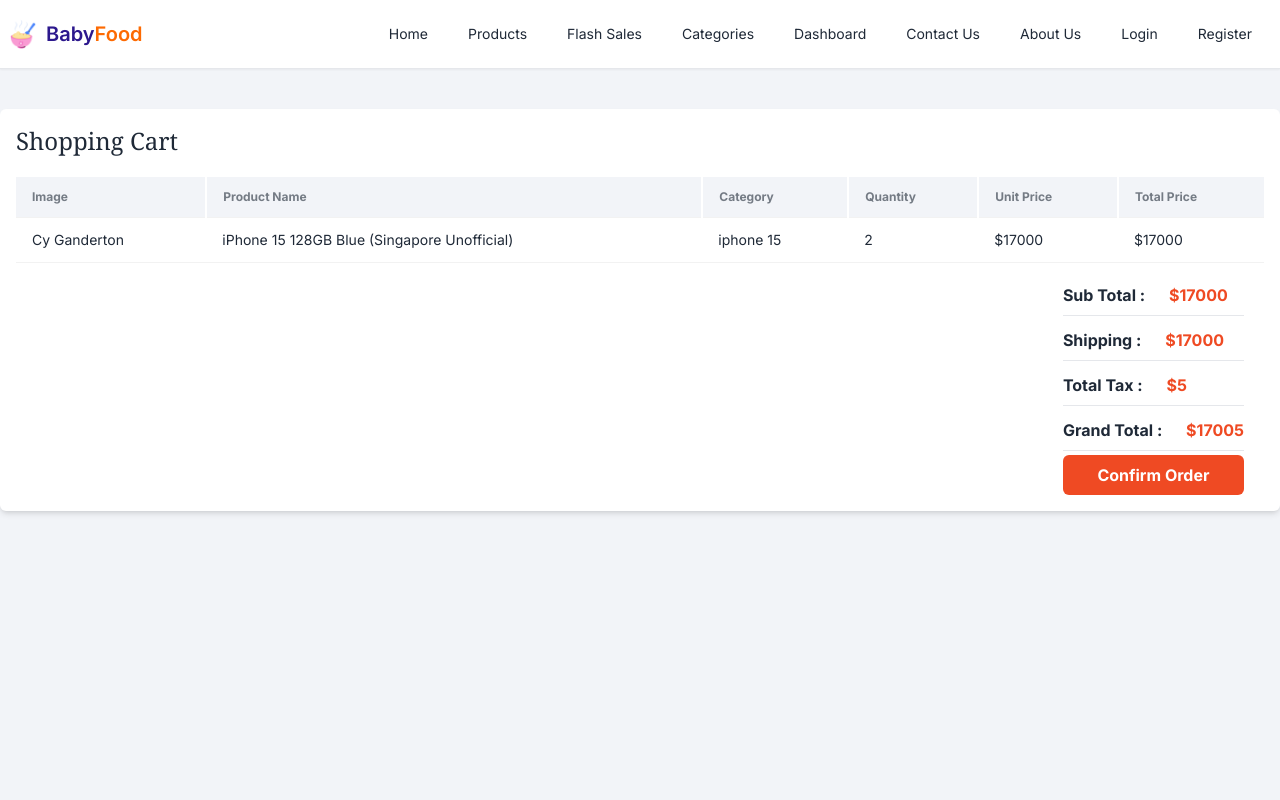
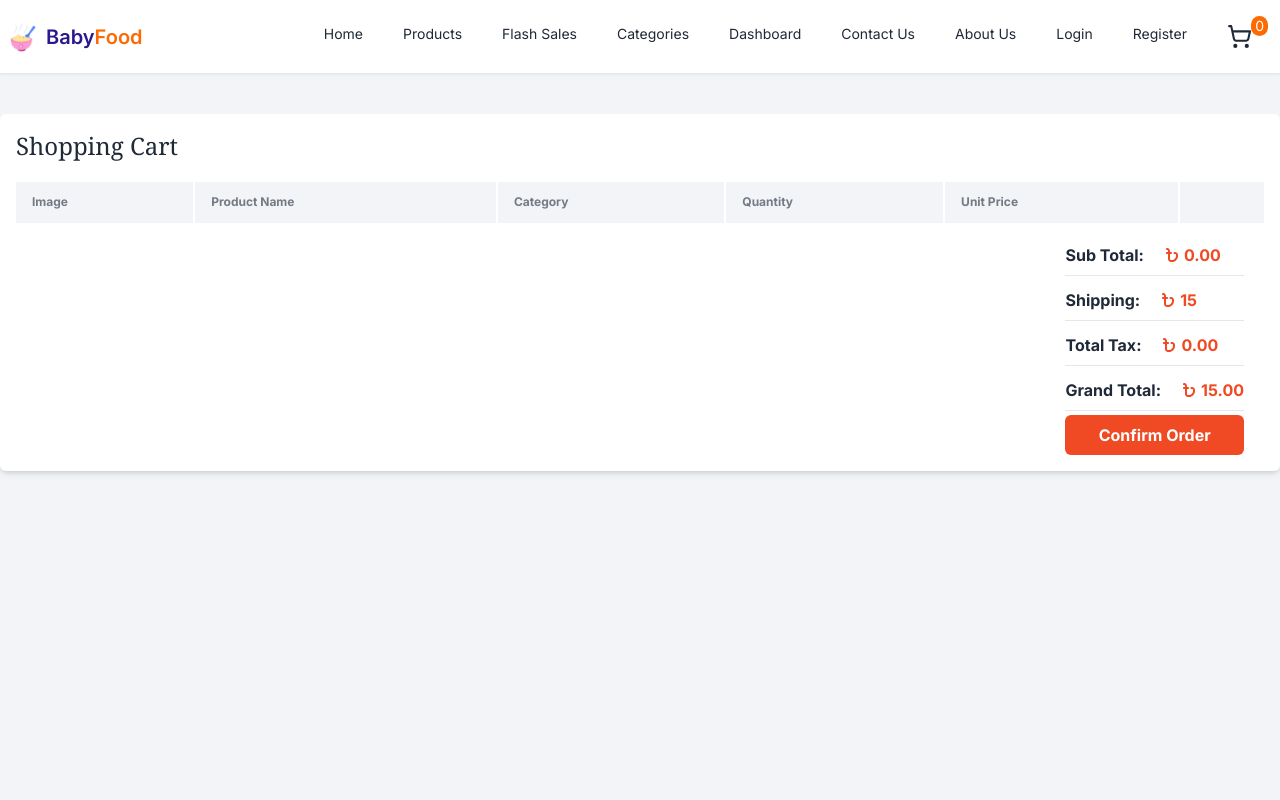
Before and after one commit to shukumar-542/baby-food-frontend, a Next.js app: page /checkout in a window 1280 px wide. Shown: the top 800 px of the page. Built offline with nearby package versions, Linux system fonts and the light colour scheme.

Commit message:
Implement product add to cart

```diff
--- a/src/app/(withCommonLayout)/baby-foods/page.tsx
+++ b/src/app/(withCommonLayout)/baby-foods/page.tsx
@@ -147,9 +147,9 @@ const ProductsPage = async ({ searchParams }: Props) => {
                     <h1 className="font-bold text-2xl mb-10"><span className="">Our</span>  Collection Of Products</h1>
                 </div>
 
-                <div className="grid grid-cols-1 md:grid-cols-3 gap-5 cursor-pointer">
+                <div className="grid grid-cols-1 md:grid-cols-3 gap-5 ">
                     {
-                        products?.map((product: product) => { return (<Link key={product._id} href={`/baby-foods/${product._id}`}><AllProductCard product={product} /> </Link>) })
+                        products?.map((product: product) => <AllProductCard key={product?._id} product={product} /> )
                     }
 
                 </div>
--- a/src/app/(withCommonLayout)/checkout/page.tsx
+++ b/src/app/(withCommonLayout)/checkout/page.tsx
@@ -1,5 +1,31 @@
+"use client"
+import CartTotal from "@/components/ui/CartTotal/CartTotal";
+import { removedFormCart, updateProductQuantity } from "@/redux/feature/cartSlice";
+import { useAppDispatch, useAppSelector } from "@/redux/hooks";
+import Image from "next/image";
+import { FiMinus } from "react-icons/fi";
+import { GoPlus } from "react-icons/go";
+import { MdDeleteOutline } from "react-icons/md";
 
 const CheckoutPage = () => {
+    const cartProducts = useAppSelector((store) => store.cart.products);
+    const {totalPrice} = useAppSelector((store) => store.cart);
+    const dispatch = useAppDispatch()
+
+    // const {totalPrice, tax, grandTotal} = useAppSelector((store)=> store.cart)
+
+    // product quantity update functionality
+    const handleUpdateProductsQuantity = (id: string, type: string) => {
+        const payload = { type, id }
+        dispatch(updateProductQuantity(payload))
+    }
+
+    // removed selected product from cart
+    const handleRemovedCartProduct =(id : string)=>{
+        dispatch(removedFormCart({id}))
+    }
+
+
     return (
         <div className='bg-[#F2F4F8] h-[100vh] pt-10 '>
             <div className=' bg-white container rounded-md shadow-md   p-4'>
@@ -15,32 +41,48 @@ const CheckoutPage = () => {
                                 <th className="border-r-2 border-white">Category</th>
                                 <th className="border-r-2 border-white">Quantity</th>
                                 <th className="border-r-2 border-white">Unit Price</th>
-                                <th>Total Price</th>
+                                <th></th>
                             </tr>
                         </thead>
                         <tbody>
                             {/* row 1 */}
-                            <tr>
-                                <td>Cy Ganderton</td>
-                                <td>iPhone 15 128GB Blue (Singapore Unofficial)</td>
-                                <td>iphone 15</td>
-                                <td>2</td>
-                                <td>$17000</td>
-                                <td>$17000</td>
-                            </tr>
+
+                            {
+                                cartProducts.map(product =>
+                                    <tr key={product?._id}>
+                                        <td>
+                                            <Image src={product?.image}
+                                                height={30} width={30} alt="product" />
+                                        </td>
+                                        <td>{product?.productName}</td>
+                                        <td>{product?.category}</td>
+                                        <td className="flex gap-3 justify-center items-center">
+                                            <button className="bg-gray-200 p-1 rounded-sm " onClick={() => handleUpdateProductsQuantity(product?._id, 'decrement')}>
+                                                <FiMinus />
+
+                                            </button>
+                                            {product?.quantity}
+                                            <button className="bg-gray-200 p-1 rounded-sm " onClick={() => handleUpdateProductsQuantity(product?._id, 'increment')}>
+                                                <GoPlus />
+
+                                            </button>
+
+                                        </td>
+                                        <td>{product?.price}</td>
+                                        <td >
+                                            <button onClick={()=>handleRemovedCartProduct(product?._id)} className="bg-red-500 text-white p-1 rounded-md hover:bg-red-600">
+                                                <MdDeleteOutline size={20} />
+                                            </button>
+                                        </td>
+                                    </tr>
+                                )
+                            }
+
 
                         </tbody>
                     </table>
 
-                    <div className="flex justify-end pt-3 mr-5">
-                        <div className="space-y-1 font-bold ">
-                            <p className="border-b py-2"><span >Sub Total</span> : <span className="ml-5 text-[#EF4A23]">$17000</span></p>
-                            <p  className="border-b py-2">Shipping  : <span className="ml-5 text-[#EF4A23]">$17000</span></p>
-                            <p  className="border-b py-2">Total Tax :  <span className="ml-5 text-[#EF4A23]">$5</span></p>
-                            <p  className="border-b py-2 mb-10">Grand Total :  <span className="ml-5 text-[#EF4A23]">$17005</span></p>
-                            <button className="bg-[#EF4A23] text-white px-3 py-2 rounded-md w-full ">Confirm Order</button>
-                        </div>
-                    </div>
+                    <CartTotal/>
                 </div>
             </div>
         </div>
--- a/src/components/shared/Navbar.tsx
+++ b/src/components/shared/Navbar.tsx
@@ -3,9 +3,12 @@ import Link from "next/link";
 import babyFood from '@/assets/baby-food-.png'
 import Image from "next/image";
 import dynamic from "next/dynamic";
+import { LuShoppingCart } from "react-icons/lu";
+import { useAppSelector } from "@/redux/hooks";
 const AuthButton = dynamic(() => import('../ui/AuthButton/AuthButton'), { ssr: false })
 
 const Navbar = () => {
+    const products = useAppSelector((store) => store.cart.products)
 
     return (
         <div className="bg-white  shadow-sm z-10  sticky top-0 border-b">
@@ -92,11 +95,19 @@ const Navbar = () => {
                         <li className="hover:bg-[#FD6A02] rounded-md hover:text-white ">
                             <Link href="/about-us">About Us</Link>
                         </li>
-                        <AuthButton/>
+                        <AuthButton />
 
                         <li>
                             <Link href="/register">Register</Link>
                         </li>
+
+                        <li className="relative">
+                            <Link href="/checkout">
+                                <LuShoppingCart size={25} />
+                                <span className="bg-[#FD6A02] text-white text-center px-1 right-0 top-0  absolute rounded-full">{products.length}</span>
+                            </Link>
+                        </li>
+
                     </ul>
                 </div>
 
--- /dev/null
+++ b/src/components/ui/CartTotal/CartTotal.tsx
@@ -0,0 +1,30 @@
+import { useAppSelector } from "@/redux/hooks";
+import { FaBangladeshiTakaSign } from "react-icons/fa6";
+
+const CartTotal = () => {
+
+    const { tax, grandTotal, totalPrice } = useAppSelector((store) => store.cart)
+    return (
+        <div className="flex justify-end pt-3 mr-5">
+            <div className="space-y-1 font-bold ">
+                <p className="border-b py-2 flex items-center ">
+                    <span >Sub Total</span> :<span className=" flex items-center gap-1 ml-5 text-[#EF4A23]"> <FaBangladeshiTakaSign />
+                    {(totalPrice).toFixed(2)}</span></p>
+                <p className="border-b py-2 flex items-center ">
+                    <span >Shipping</span> :<span className=" flex items-center gap-1 ml-5 text-[#EF4A23]"> <FaBangladeshiTakaSign />
+                    15</span></p>
+                <p className="border-b py-2 flex items-center ">
+                    <span >Total Tax</span> :<span className=" flex items-center gap-1 ml-5 text-[#EF4A23]"> <FaBangladeshiTakaSign />
+                    {(tax).toFixed(2)}</span></p>
+                <p className="border-b py-2 flex items-center ">
+                    <span >Grand Total</span> :<span className=" flex items-center gap-1 ml-5 text-[#EF4A23]"> <FaBangladeshiTakaSign />
+                    {(grandTotal + 15).toFixed(2)}</span></p>
+
+
+                <button className="bg-[#EF4A23] text-white px-3 py-2 rounded-md w-full ">Confirm Order</button>
+            </div>
+        </div>
+    );
+};
+
+export default CartTotal;
--- a/src/components/ui/FlashSaleCard.tsx
+++ b/src/components/ui/FlashSaleCard.tsx
@@ -9,7 +9,9 @@ const FlashSaleCard = ({product} : {product : product}) => {
         <div className="card border rounded-md   hover:shadow-xl hover:transition-all cursor-pointer hover:duration-400">
             <figure className='relative w-full h-[250px] '>
                 <Image src={product?.image} width={200} height={100} alt='Flash sale image' />
-                <div className="text-sm px-4 rounded-tr-full rounded-br-full bg-[#FD6A02] text-white py-1 absolute top-2 left-0">Save : {product?.discount}%</div>
+                {
+                    product?.discount ? <div className="text-sm px-4 rounded-tr-full rounded-br-full bg-[#FD6A02] text-white py-1 absolute top-2 left-0">Save : {product?.discount}%</div> : ""
+                }
             </figure>
             <div className="card-body p-5 text-center">
                 <h2 className="font-normal text-center hover:underline hover:text-primary-color ">
@@ -22,7 +24,7 @@ const FlashSaleCard = ({product} : {product : product}) => {
                     </p>
                 </div>
                 <div className='flex justify-center items-center my-2'>
-                    <AddToCatButton/>
+                    <AddToCatButton product={product} />
 
                 </div>
 
--- /dev/null
+++ b/src/redux/feature/cartSlice.ts
@@ -0,0 +1,116 @@
+import { product } from '@/type/product'
+import { PayloadAction, createSlice } from '@reduxjs/toolkit'
+
+export interface Product {
+    _id: string,
+    productName: string,
+    price: number,
+    category: string,
+    description: string,
+    creationTime: string,
+    image: string,
+    rating: number,
+    flashSale: boolean,
+    discount: number,
+    quantity: number
+}
+interface CartState {
+    products: Product[];
+    selectedItem: number,
+    totalPrice: number,
+    tax: number,
+    taxRate: number
+    grandTotal: number
+
+}
+
+
+
+const initialState: CartState = {
+    products: [],
+    selectedItem: 0,
+    totalPrice: 0,
+    tax: 0,
+    taxRate: 0.1,
+    grandTotal: 0
+}
+
+const cartSlice = createSlice({
+    name: "cart",
+    initialState,
+    reducers: {
+        addToCart: (state, action: PayloadAction<Product>) => {
+            const isExist = state.products.find(product => product._id === action.payload._id)
+            if (!isExist) {
+
+                state.products.push({ ...action.payload, quantity: 1 })
+            }
+
+            // state.selectedItems = selectSelectedItems(state)
+            state.totalPrice = selectTotalPrice(state)
+            state.tax = selectTax(state)
+            state.grandTotal = selectGrandTotal(state)
+
+
+        },
+        updateProductQuantity: (state, action) => {
+            const products = state.products.map(product => {
+                if (product?._id === action?.payload.id) {
+                    if (action?.payload?.type === 'increment') {
+                        product.quantity += 1
+                    } else if (action?.payload?.type === 'decrement') {
+                        if (product?.quantity > 1) {
+
+                            product.quantity -= 1
+                        }
+                    }
+                }
+                return product
+            })
+            state.totalPrice = selectTotalPrice(state)
+            state.tax = selectTax(state)
+            state.grandTotal = selectGrandTotal(state)
+        },
+        removedFormCart: (state, action) => {
+            state.products = state.products.filter(product => product._id !== action.payload.id)
+            state.totalPrice = selectTotalPrice(state)
+            state.tax = selectTax(state)
+            state.grandTotal = selectGrandTotal(state)
+        }
+    }
+})
+
+
+
+
+
+
+
+
+
+export const selectSelectedItems = (state: any) =>
+    state.products.reduce((total: number, product: any) => {
+        return Number(total + product.quantity);
+    }, 0);
+
+
+
+
+export const selectTotalPrice = (state: any) =>
+    state.products.reduce((total: number, product: any) => {
+        return Number(total + product.quantity * product.price);
+    }, 0);
+
+
+
+export const selectTax = (state: any) => selectTotalPrice(state) * state.taxRate
+
+
+export const selectGrandTotal = (state: any) => {
+    return selectTotalPrice(state) + selectTotalPrice(state) * state.taxRate
+}
+
+
+
+export const { addToCart, updateProductQuantity, removedFormCart } = cartSlice.actions
+export default cartSlice.reducer
--- a/src/redux/hooks.ts
+++ b/src/redux/hooks.ts
@@ -1,6 +1,7 @@
 import { useDispatch, useSelector } from 'react-redux'
+import type { TypedUseSelectorHook } from 'react-redux'
 import type { RootState, AppDispatch } from './store'
 
 // Use throughout your app instead of plain `useDispatch` and `useSelector`
-export const useAppDispatch = useDispatch.withTypes<AppDispatch>()
-export const useAppSelector = useSelector.withTypes<RootState>()
+export const useAppDispatch: () => AppDispatch = useDispatch
+export const useAppSelector: TypedUseSelectorHook<RootState> = useSelector
--- a/src/redux/store.ts
+++ b/src/redux/store.ts
@@ -1,10 +1,10 @@
 import { configureStore } from '@reduxjs/toolkit'
 import { baseApi } from './api/baseApi'
-
+import cartReducer from './feature/cartSlice'
 export const store = configureStore({
   reducer: {
     [baseApi.reducerPath]: baseApi.reducer,
-
+    cart : cartReducer
 
 
   },
--- a/src/type/product.ts
+++ b/src/type/product.ts
@@ -8,5 +8,6 @@ export interface product {
     image : string,
     rating :  number,
     flashSale : boolean,
-    discount : number
+    discount : number,
+    quantity : number
 }
```
Also changed, not shown: src/components/shared/AddToCardButton.tsx (+12 -3 lines), src/components/ui/AllProductCard.tsx (+22 -15 lines).
